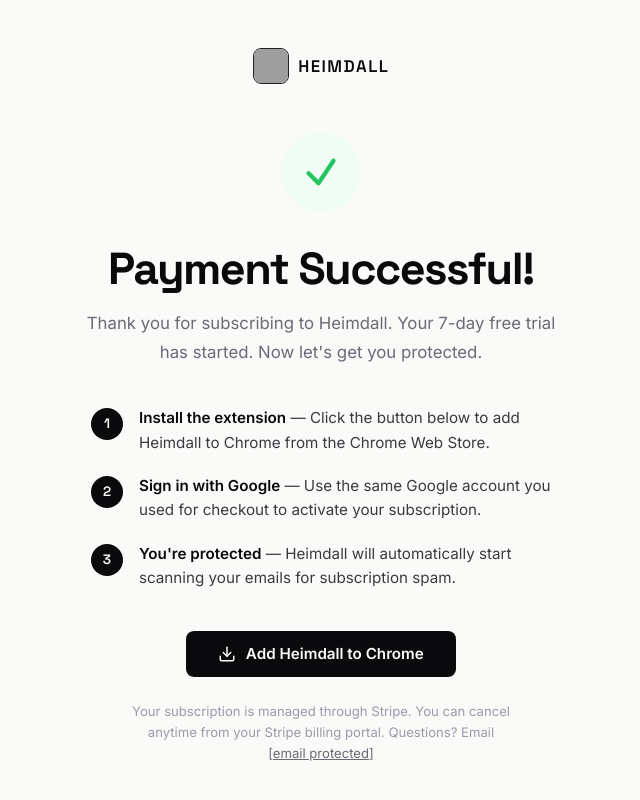
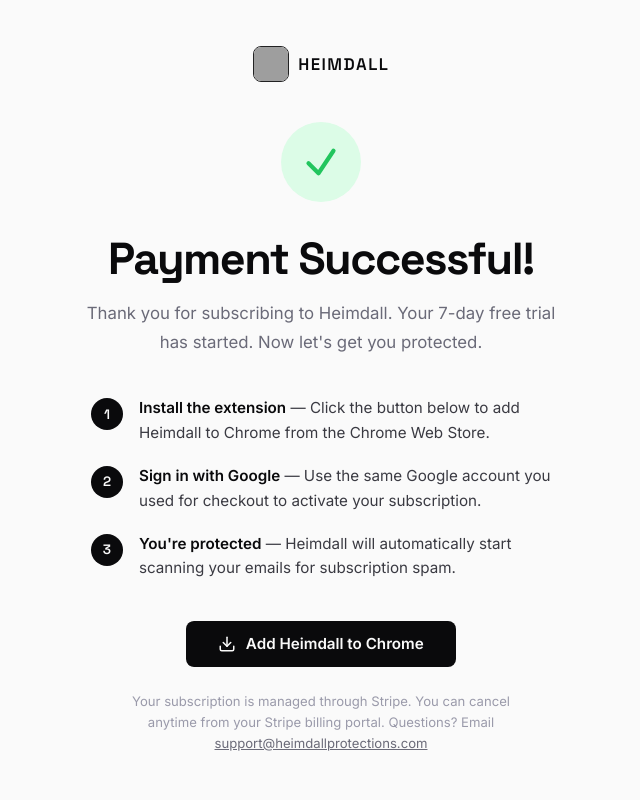
Before and after one commit to ThorWarnken/heimdall-server, a website: page success.html in a window 1280 px wide. Shown: the whole page, without its empty margins (319-959 px from the left). Drawn offline with Linux system fonts and the light colour scheme; grey boxes are pictures that could not be loaded.

Commit message:
Update success.html

```diff
--- a/success.html
+++ b/success.html
@@ -3,45 +3,54 @@
 <head>
 <meta charset="UTF-8">
 <meta name="viewport" content="width=device-width, initial-scale=1.0">
-<title>Welcome to Heimdall — Thank You!</title>
+<title>Payment Successful! — Heimdall</title>
+<link rel="preconnect" href="https://fonts.googleapis.com">
+<link href="https://fonts.googleapis.com/css2?family=Space+Grotesk:wght@400;500;600;700&family=Inter:wght@400;500;600&display=swap" rel="stylesheet">
 <style>
-@import url('https://fonts.googleapis.com/css2?family=Space+Grotesk:wght@300;400;500;600;700&family=Inter:wght@400;500;600&display=swap');
-*,*::before,*::after{margin:0;padding:0;box-sizing:border-box}
-:root{--bg:#fafaf8;--bg2:#f2f2ee;--ink:#0a0a0c;--ink2:#3a3a42;--ink3:#6a6a78;--ink4:#9a9aaa;--dim:#c8c8d0;--faint:#e8e8e6;--chrome:#8a8a9c;--chrome-hi:#b0b0c0;--green:#22c55e;--green-bg:#f0fdf4}
-html{scroll-behavior:smooth}
-body{font-family:'Inter',sans-serif;background:var(--bg);color:var(--ink);-webkit-font-smoothing:antialiased;overflow-x:hidden;min-height:100vh;display:flex;flex-direction:column;align-items:center;justify-content:center}
-.sg{font-family:'Space Grotesk',sans-serif}
+:root {
+  --bg: #fafafa;
+  --ink: #0a0a0c;
+  --ink2: #3a3a42;
+  --ink3: #6a6a78;
+  --ink4: #9a9aaa;
+  --green: #22c55e;
+  --green-bg: #dcfce7;
+}
 
-.container{max-width:640px;margin:0 auto;padding:3rem 2rem;text-align:center}
+* { margin: 0; padding: 0; box-sizing: border-box; }
+body { font-family: 'Inter', sans-serif; background: var(--bg); color: var(--ink); min-height: 100vh; display: flex; align-items: center; justify-content: center; padding: 2rem; }
+.sg { font-family: 'Space Grotesk', sans-serif; }
 
-.logo{display:flex;align-items:center;gap:.6rem;text-decoration:none;justify-content:center;margin-bottom:3rem}
-.logo img{width:36px;height:36px;border-radius:8px;overflow:hidden;object-fit:cover;border:1.5px solid rgba(10,10,12,0.9)}
-.logo span{font-family:'Space Grotesk',sans-serif;font-weight:600;font-size:1.05rem;color:var(--ink);letter-spacing:1.5px;text-transform:uppercase}
+.container { max-width: 560px; width: 100%; text-align: center; }
 
-.check-circle{width:80px;height:80px;border-radius:50%;background:var(--green-bg);display:flex;align-items:center;justify-content:center;margin:0 auto 2rem}
-.check-circle svg{width:40px;height:40px;color:var(--green)}
+.logo { display: inline-flex; align-items: center; gap: .6rem; text-decoration: none; margin-bottom: 2.5rem; }
+.logo img { width: 36px; height: 36px; border-radius: 8px; overflow: hidden; object-fit: cover; border: 1.5px solid rgba(10,10,12,0.9) }
+.logo span { font-family: 'Space Grotesk', sans-serif; font-weight: 600; font-size: 1.05rem; color: var(--ink); letter-spacing: 1.5px; text-transform: uppercase }
 
-h1{font-family:'Space Grotesk',sans-serif;font-size:clamp(2rem,5vw,2.8rem);font-weight:700;line-height:1.1;letter-spacing:-1.5px;margin-bottom:1rem}
+.check-circle { width: 80px; height: 80px; border-radius: 50%; background: var(--green-bg); display: flex; align-items: center; justify-content: center; margin: 0 auto 2rem }
+.check-circle svg { width: 40px; height: 40px; color: var(--green) }
 
-.subtitle{font-size:1.05rem;color:var(--ink3);line-height:1.7;margin-bottom:2.5rem;max-width:480px;margin-left:auto;margin-right:auto}
+h1 { font-family: 'Space Grotesk', sans-serif; font-size: clamp(2rem,5vw,2.8rem); font-weight: 700; line-height: 1.1; letter-spacing: -1.5px; margin-bottom: 1rem }
 
-.steps{text-align:left;max-width:460px;margin:0 auto 2.5rem;display:flex;flex-direction:column;gap:1.2rem}
-.step{display:flex;gap:1rem;align-items:flex-start}
-.step-num{width:32px;height:32px;border-radius:50%;background:var(--ink);color:var(--bg);font-family:'Space Grotesk',sans-serif;font-weight:600;font-size:.85rem;display:flex;align-items:center;justify-content:center;flex-shrink:0;margin-top:.1rem}
-.step-text{font-size:.95rem;color:var(--ink2);line-height:1.6}
-.step-text strong{color:var(--ink);font-weight:600}
+.subtitle { font-size: 1.05rem; color: var(--ink3); line-height: 1.7; margin-bottom: 2.5rem; max-width: 480px; margin-left: auto; margin-right: auto }
 
-.btn-chrome{display:inline-flex;align-items:center;gap:.6rem;background:var(--ink);color:var(--bg);padding:.85rem 2rem;border-radius:8px;font-size:.95rem;font-weight:600;text-decoration:none;transition:all .3s;border:0;cursor:pointer;margin-bottom:1.5rem}
-.btn-chrome:hover{background:#222;box-shadow:0 4px 20px rgba(0,0,0,0.08);transform:translateY(-1px)}
-.btn-chrome svg{width:18px;height:18px}
+.steps { text-align: left; max-width: 460px; margin: 0 auto 2.5rem; display: flex; flex-direction: column; gap: 1.2rem }
+.step { display: flex; gap: 1rem; align-items: flex-start }
+.step-num { width: 32px; height: 32px; border-radius: 50%; background: var(--ink); color: var(--bg); font-family: 'Space Grotesk', sans-serif; font-weight: 600; font-size: .85rem; display: flex; align-items: center; justify-content: center; flex-shrink: 0; margin-top: .1rem }
+.step-text { font-size: .95rem; color: var(--ink2); line-height: 1.6 }
+.step-text strong { color: var(--ink); font-weight: 600 }
 
-.note{font-size:.82rem;color:var(--ink4);line-height:1.6;max-width:400px;margin:0 auto}
+.btn-chrome { display: inline-flex; align-items: center; gap: .6rem; background: var(--ink); color: var(--bg); padding: .85rem 2rem; border-radius: 8px; font-size: .95rem; font-weight: 600; text-decoration: none; transition: all .3s; border: 0; cursor: pointer; margin-bottom: 1.5rem }
+.btn-chrome:hover { background: #222; box-shadow: 0 4px 20px rgba(0,0,0,0.08); transform: translateY(-1px) }
+.btn-chrome svg { width: 18px; height: 18px }
 
-.confetti{position:fixed;top:0;left:0;width:100%;height:100%;pointer-events:none;z-index:999;overflow:hidden}
-.confetti-piece{position:absolute;width:10px;height:10px;top:-20px;opacity:0;animation:fall 3s ease-in forwards}
-@keyframes fall{
-  0%{opacity:1;transform:translateY(0) rotate(0deg)}
-  100%{opacity:0;transform:translateY(100vh) rotate(720deg)}
+.note { font-size: .82rem; color: var(--ink4); line-height: 1.6; max-width: 400px; margin: 0 auto }
+
+.confetti { position: fixed; top: 0; left: 0; width: 100%; height: 100%; pointer-events: none; z-index: 999; overflow: hidden }
+.confetti-piece { position: absolute; width: 10px; height: 10px; top: -20px; opacity: 0; animation: fall 3s ease-in forwards }
+@keyframes fall {
+  0% { opacity: 1; transform: translateY(0) rotate(0deg) }
+  100% { opacity: 0; transform: translateY(100vh) rotate(720deg) }
 }
 </style>
 </head>
@@ -88,19 +97,36 @@
     Add Heimdall to Chrome
   </a>
 
-  <p class="note">Your subscription is managed through Stripe. You can cancel anytime from your Stripe billing portal. Questions? Email <a href="/cdn-cgi/l/email-protection#7d0e080d0d120f093d15181410191c11110d0f1209181e091412130e531e1210" style="color:var(--ink3)"><span class="__cf_email__" data-cfemail="d8abada8a8b7aaac98b0bdb1b5bcb9b4b4a8aab7acbdbbacb1b7b6abf6bbb7b5">[email&#160;protected]</span></a></p>
+  <p class="note">Your subscription is managed through Stripe. You can cancel anytime from your Stripe billing portal. Questions? Email <span id="support-email"></span></p>
 </div>
 
-<script data-cfasync="false" src="/cdn-cgi/scripts/5c5dd728/cloudflare-static/email-decode.min.js"></script><script>
+<script>
+// Render email via JS to prevent Cloudflare email obfuscation
+var u = "support";
+var d = "heimdallprotections.com";
+var el = document.getElementById("support-email");
+el.innerHTML = '<a href="mai' + 'lto:' + u + '@' + d + '" style="color:#6a6a78">' + u + '@' + d + '</a>';
+
 // Confetti animation on page load
 function createConfetti() {
-  const container = document.getElementById('confetti');
-  const colors = ['#22c55e', '#0a0a0c', '#6a6a78', '#c8c8d0', '#3a3a42'];
-  for (let i = 0; i < 50; i++) {
-    const piece = document.createElement('div');
+  var container = document.getElementById('confetti');
+  var colors = ['#22c55e', '#0a0a0c', '#6a6a78', '#c8c8d0', '#3a3a42'];
+  for (var i = 0; i < 50; i++) {
+    var piece = document.createElement('div');
     piece.className = 'confetti-piece';
     piece.style.left = Math.random() * 100 + '%';
     piece.style.animationDelay = Math.random() * 2 + 's';
     piece.style.animationDuration = (2 + Math.random() * 2) + 's';
     piece.style.background = colors[Math.floor(Math.random() * colors.length)];
-    piece.style.borderRadius = Math.random()
+    piece.style.borderRadius = Math.random() > 0.5 ? '50%' : '2px';
+    piece.style.width = (6 + Math.random() * 8) + 'px';
+    piece.style.height = (6 + Math.random() * 8) + 'px';
+    container.appendChild(piece);
+  }
+  setTimeout(function() { container.remove(); }, 5000);
+}
+createConfetti();
+</script>
+
+</body>
+</html>
```
